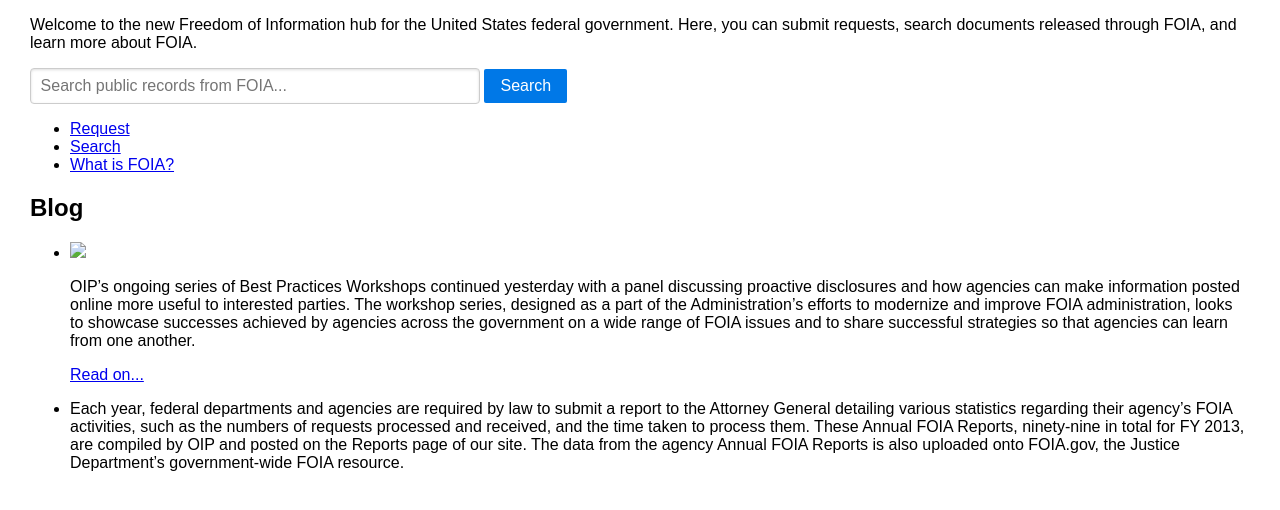
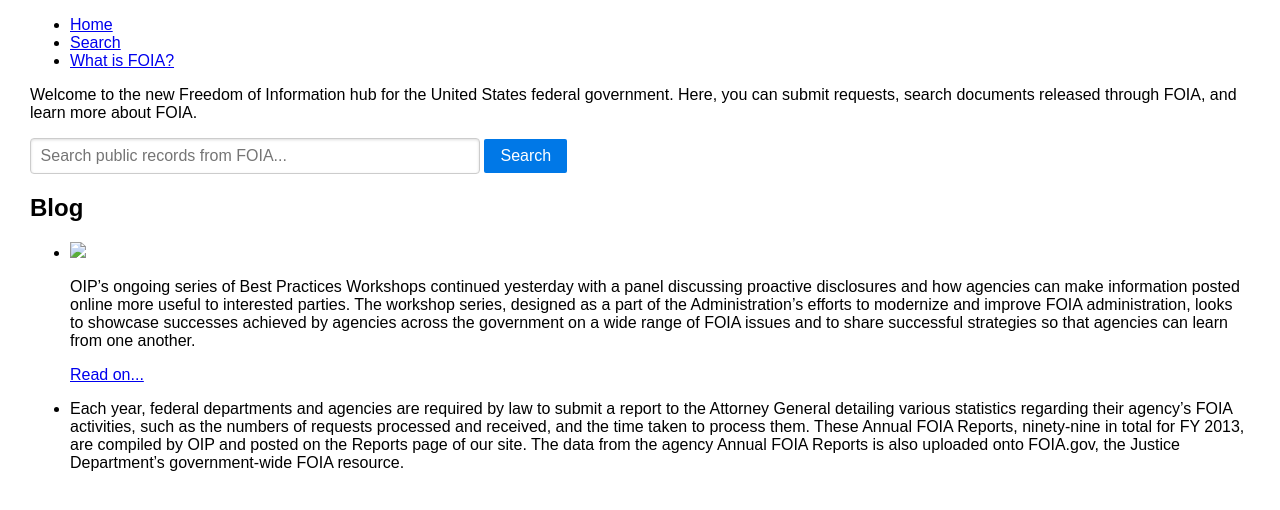
Before and after one commit to 18F/2015-foia-design, a Jekyll site: the page built from index.html, in a window 1280 px wide. Shown: the top 510 px of the page. Built offline with Jekyll 4.4.1, drawn with Linux system fonts in a browser that asks for light colours.

Commit message:
Tweaked nav, symantic html

```diff
--- a/_layouts/default.html
+++ b/_layouts/default.html
@@ -10,6 +10,11 @@
   <link rel="stylesheet" href="/public/css/main.css?{{ site.time | date: "%Y%m%j%H%M%S" }}" />
 </head>
 <body>
+<ul>
+	<li><a href="/">Home</a></li>
+	<li><a href="/search">Search</a></li>
+	<li><a href="/learn/">What is FOIA?</a></li>
+</ul>
 
 {{ content }}
 
--- a/index.html
+++ b/index.html
@@ -11,13 +11,6 @@
   <input type="search" name="query" class="search" placeholder="Search public records from FOIA..." />
   <input type="submit" class="pure-button pure-button-primary" value="Search" />
 </form>
-
-
-<ul class="center">
-  <li><a href="/request/">Request</a></li>
-  <li><a href="/search/">Search</a></li>
-  <li><a href="/learn/">What is FOIA?</a></li>
-</ul>
 
 <section class="blog">
 
```
